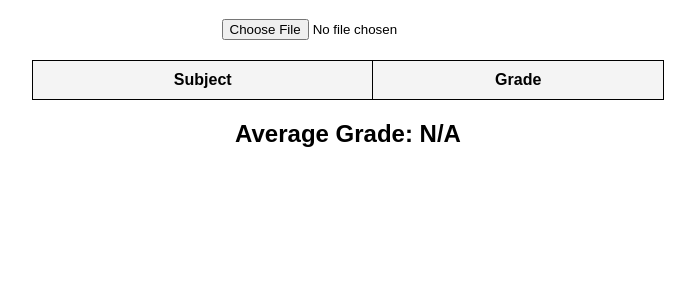
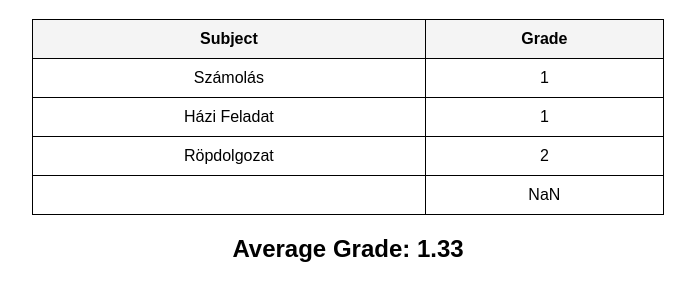
Before and after one commit to jegesmedve09/jegyek, a plain HTML site: page index.html in a window 1280 px wide. Shown: the part 61-362 px from the top of the page, without its empty margins (292-987 px from the left). Drawn offline with Linux system fonts and the light colour scheme.

Commit message:
Update index.html

```diff
--- a/index.html
+++ b/index.html
@@ -25,7 +25,6 @@
 </head>
 <body>
     <h1>Grades Viewer</h1>
-    <input type="file" id="fileInput" accept=".txt">
     <table>
         <thead>
             <tr>
@@ -38,19 +37,16 @@
     <h2 id="averageGrade">Average Grade: N/A</h2>
 
     <script>
-        document.getElementById('fileInput').addEventListener('change', function(event) {
-            const file = event.target.files[0];
-            if (!file) return;
-
-            const reader = new FileReader();
-            reader.onload = function(e) {
-                const lines = e.target.result.split('\n');
+        function loadGrades() {
+            fetch('grades.txt')
+                .then(response => response.text())
+                .then(text => {
+                    const lines = text.split('\n');
                     let total = 0, count = 0;
-
                     document.getElementById('gradesTable').innerHTML = "";
 
                     lines.forEach(line => {
-                    let parts = line.split(/\s+/);
+                        let parts = line.trim().split(/\s+/);
                         let grade = parseFloat(parts.pop());
                         let subject = parts.join(' ');
 
@@ -67,10 +63,11 @@
                         let average = (total / count).toFixed(2);
                         document.getElementById('averageGrade').textContent = `Average Grade: ${average}`;
                     }
-            };
+                })
+                .catch(error => console.error('Error loading grades:', error));
+        }
 
-            reader.readAsText(file);
-        });
+        window.onload = loadGrades;
     </script>
 </body>
 </html>
```
Lines whose indentation alone changed are shown as unchanged.
